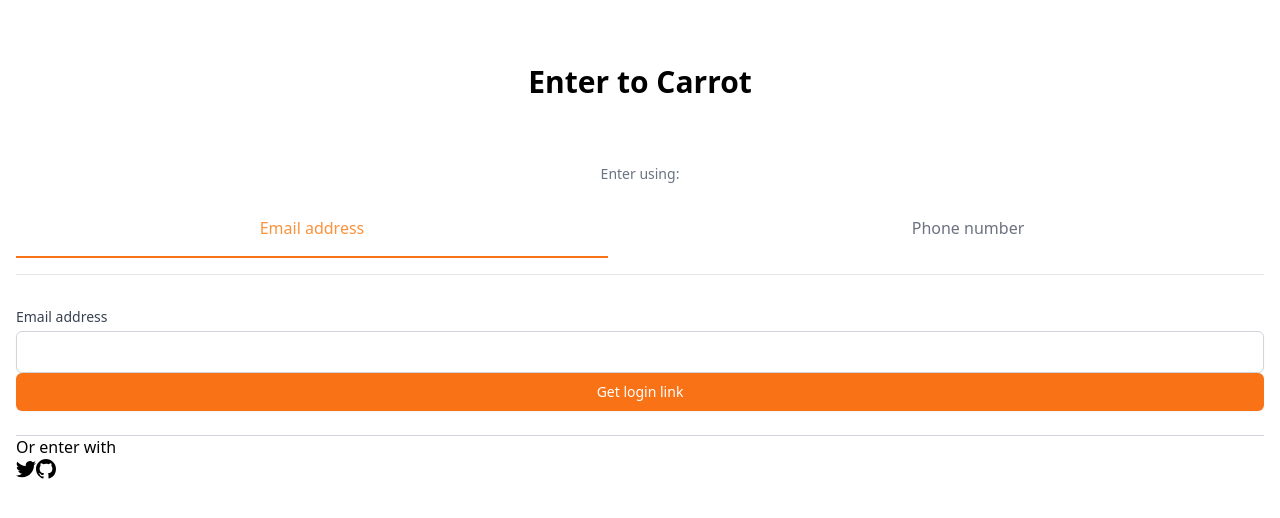
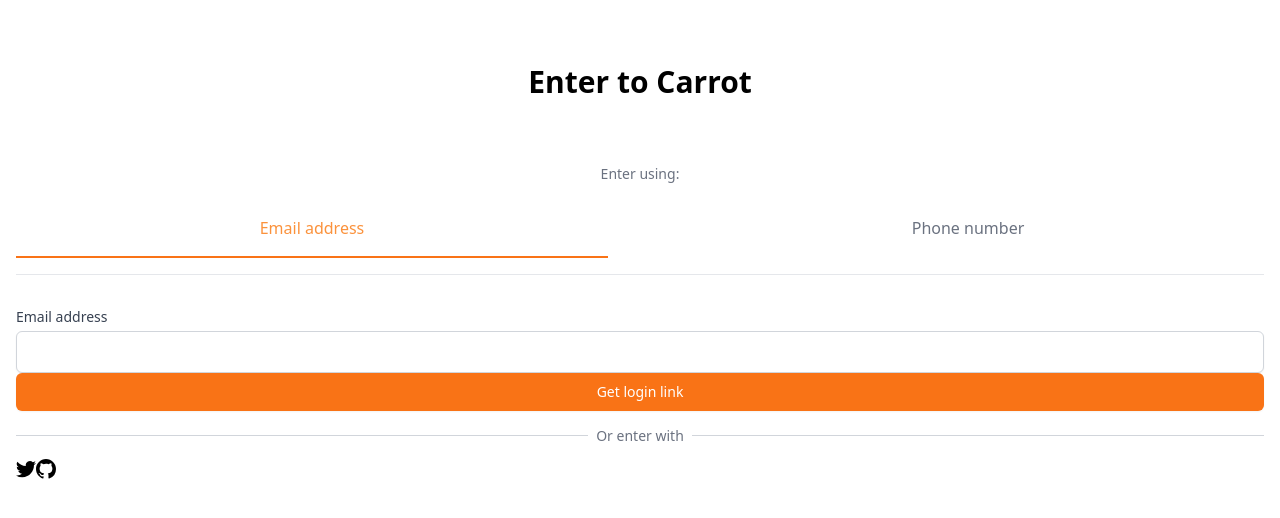
Before and after one commit to blkluv/next_carrot_market, a Next.js app: page /enter in a window 1280 px wide. Shown: the top 518 px of the page. Built offline with nearby package versions, Linux system fonts and the light colour scheme.

Commit message:
Or enter with 수정

```diff
--- a/src/pages/enter.tsx
+++ b/src/pages/enter.tsx
@@ -69,8 +69,8 @@ export default function Enter() {
         <div className="mt-6">
           <div className="relative">
             <div className="absolute w-full border-t border-gray-300" />
-            <div>
-              <span>Or enter with</span>
+            <div className="relative text-center -top-3">
+              <span className="px-2 text-sm text-gray-500 bg-white">Or enter with</span>
             </div>
           </div>
           <div>
```
